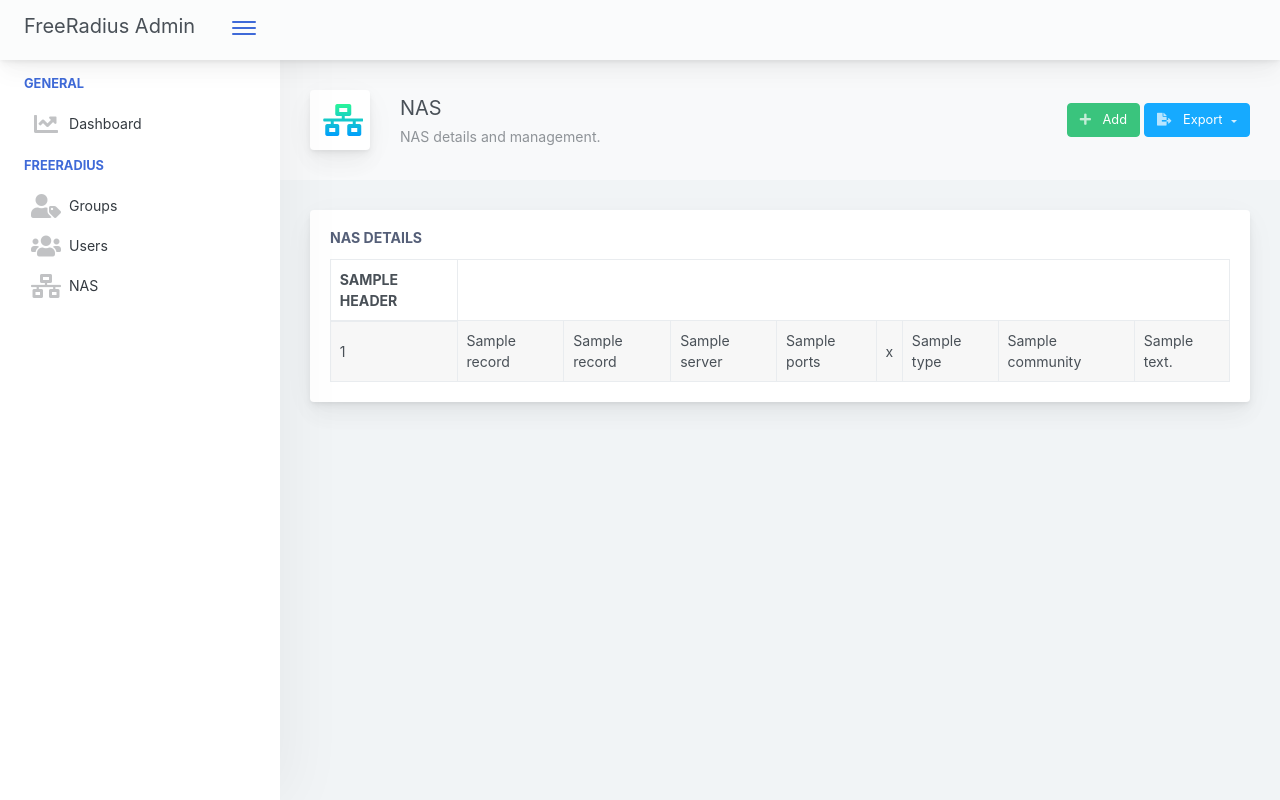
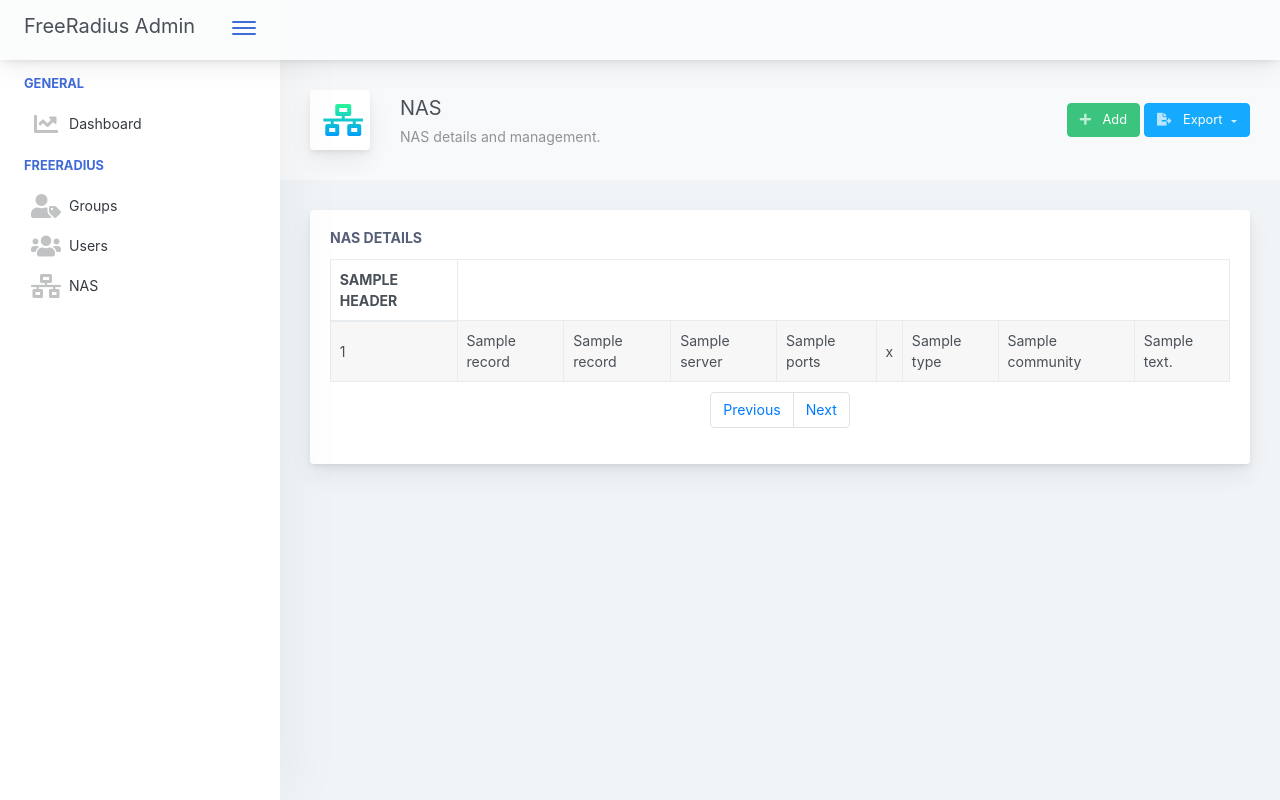
Before and after one commit to vialivre/flask-freeradius-admin, a Flask app: template flask_app/app/templates/radius/list_nas.html in a window 1280 px wide. Run offline with Flask 2, Linux system fonts and the light colour scheme; the template is opened without the code that fills it: most values are stand-ins (such as "Sample title", 1, 10 or a date in 2020); parts of the project's set-up code (start-up, migrations or seed data) failed here and were passed over; some libraries are stand-ins or nearby versions.

Commit message:
implement table pagination

```diff
--- a/flask_app/app/templates/radius/list_nas.html
+++ b/flask_app/app/templates/radius/list_nas.html
@@ -95,6 +95,25 @@
         </table>
         {% if not table_records %}
         <div class="no-record-message">No record found</div>
+        {% else %}
+        <nav aria-label="Table navigation" style="margin: 10px 0;">
+          <ul class="pagination justify-content-center">
+            <li class="page-item">
+              <a
+                class="page-link"
+                href="{{ url_for('list_nas', page=pagination.prev_num if pagination.has_prev else 1) }}"
+                >Previous</a
+              >
+            </li>
+            <li class="page-item">
+              <a
+                class="page-link"
+                href="{{ url_for('list_nas', page=pagination.next_num if pagination.has_next else pagination.page) }}"
+                >Next</a
+              >
+            </li>
+          </ul>
+        </nav>
         {% endif %}
       </div>
     </div>
```
Also changed, not shown: flask_app/app/routes/radius.py (+5 -3 lines).
